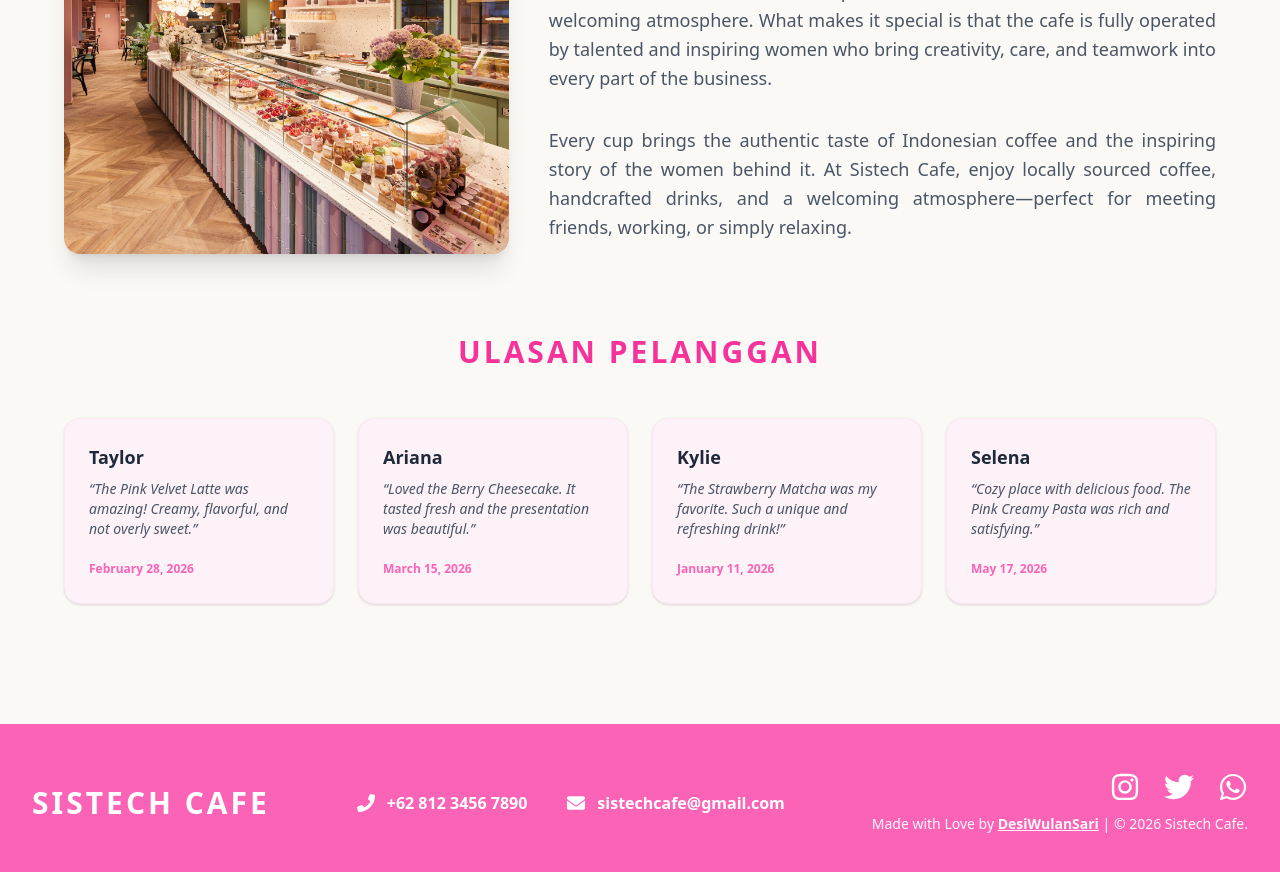
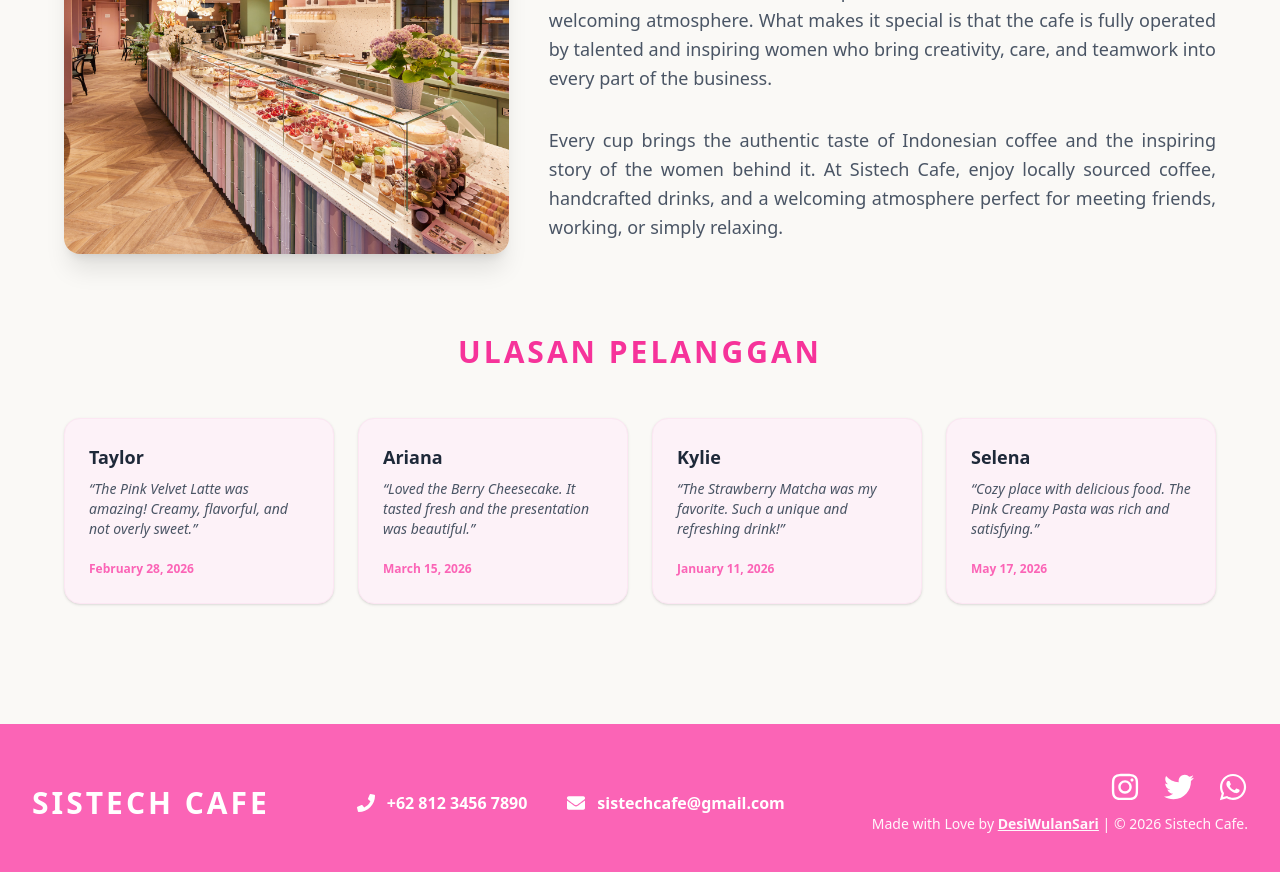
Before and after one commit to desiwulan99/sistech-cafe, a Next.js app: page / in a window 1280 px wide. Shown: the part 1120-1992 px from the top of the page. Built offline with nearby package versions, Linux system fonts and the light colour scheme.

Commit message:
typo in aboutsection

```diff
--- a/src/components/AboutSection.tsx
+++ b/src/components/AboutSection.tsx
@@ -47,7 +47,7 @@ export default function AboutSection() {
               </p>
               <p>
                 Every cup brings the authentic taste of Indonesian coffee and the inspiring story of the women behind it.
-                At Sistech Cafe, enjoy locally sourced coffee, handcrafted drinks, and a welcoming atmosphere—perfect
+                At Sistech Cafe, enjoy locally sourced coffee, handcrafted drinks, and a welcoming atmosphere perfect
                 for meeting friends, working, or simply relaxing.
               </p>
             </div>
```
